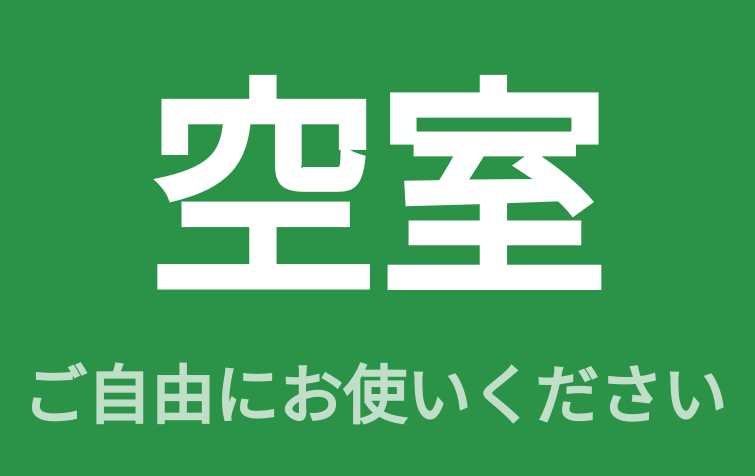
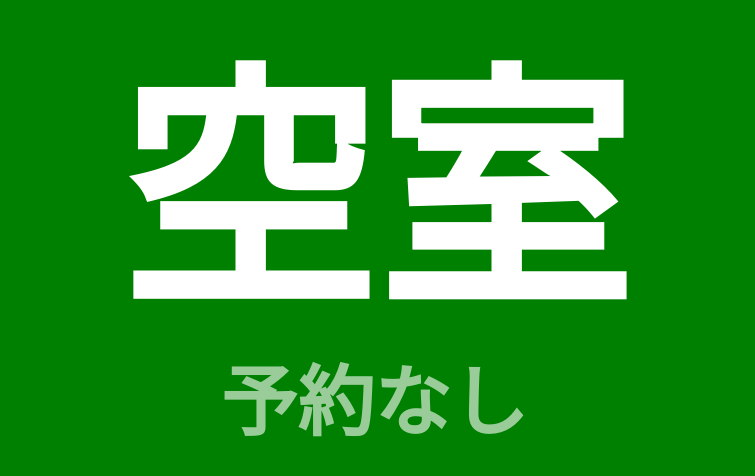
Before and after one commit to kotani6053/-, a Next.js app: page /edit in a window 1280 px wide. Shown: the part 140-616 px from the top of the page, without its empty margins (266-1021 px from the left). Built offline with nearby package versions, Linux system fonts and the light colour scheme.

Commit message:
Update page.js

```diff
--- a/app/edit/page.js
+++ b/app/edit/page.js
@@ -2,26 +2,29 @@
 import { useState, useEffect } from "react";
 
 export default function RoomDisplay() {
-  const [data, setData] = useState({ user: "確認中...", purpose: "", time: "" });
+  const [data, setData] = useState({ user: "読込中...", purpose: "", time: "" });
 
   const fetchStatus = async () => {
     try {
-      const res = await fetch("/api/room");
+      // キャッシュを避けるためにタイムスタンプを付与
+      const res = await fetch(`/api/room?t=${Date.now()}`, { cache: "no-store" });
       const json = await res.json();
       setData(json);
-    } catch (e) { console.error("データ取得失敗"); }
+    } catch (e) {
+      console.error("Fetch error");
+    }
   };
 
   useEffect(() => {
     fetchStatus();
-    const interval = setInterval(fetchStatus, 3000); // 3秒ごとに自動更新
+    const interval = setInterval(fetchStatus, 3000);
     return () => clearInterval(interval);
   }, []);
 
   const handleRelease = async () => {
-    if (!confirm("会議を終了して空室にしますか？")) return;
     await fetch("/api/room", {
       method: "POST",
+      headers: { "Content-Type": "application/json" },
       body: JSON.stringify({ action: "release" }),
     });
     fetchStatus();
@@ -31,7 +34,7 @@ export default function RoomDisplay() {
 
   return (
     <div style={{
-      backgroundColor: isOccupied ? "#D90429" : "#2B9348", // 使用中は赤、空室は緑
+      backgroundColor: isOccupied ? "#d00000" : "#008000",
       color: "white",
       height: "100vh",
       width: "100vw",
@@ -39,44 +42,45 @@ export default function RoomDisplay() {
       flexDirection: "column",
       justifyContent: "center",
       alignItems: "center",
-      fontFamily: "'Helvetica Neue', Arial, sans-serif",
-      textAlign: "center"
+      fontFamily: "sans-serif",
+      textAlign: "center",
+      overflow: "hidden"
     }}>
-      {/* 状態表示：画面横幅の約18%の大きさ */}
-      <div style={{ fontSize: "18vw", fontWeight: "900", lineHeight: "1" }}>
+      {/* 巨大ステータス表示 */}
+      <h1 style={{ fontSize: "20vw", margin: 0, fontWeight: "900", lineHeight: 1 }}>
         {isOccupied ? "使用中" : "空室"}
-      </div>
+      </h1>
 
-      {/* 会議詳細：画面横幅の約5%の大きさ */}
-      <div style={{ fontSize: "5vw", marginTop: "4vh", fontWeight: "bold" }}>
+      {/* 詳細情報 */}
+      <div style={{ fontSize: "6vw", marginTop: "2vh", fontWeight: "bold" }}>
         {isOccupied ? (
           <>
             <div>{data.purpose}</div>
-            <div style={{ opacity: 0.8 }}>{data.user} {data.time && `| ${data.time}~`}</div>
+            <div style={{ opacity: 0.8 }}>{data.user} {data.time && `(${data.time}~)`}</div>
           </>
         ) : (
-          <div style={{ opacity: 0.7 }}>ご自由にお使いください</div>
+          <div style={{ opacity: 0.6 }}>予約なし</div>
         )}
       </div>
 
-      {/* クイック退室ボタン：使用中のみ右下に配置（または中央） */}
+      {/* ワンタッチ空室ボタン */}
       {isOccupied && (
         <button
           onClick={handleRelease}
           style={{
-            marginTop: "10vh",
-            padding: "20px 50px",
-            fontSize: "3vw",
-            borderRadius: "50px",
+            marginTop: "8vh",
+            padding: "4vh 8vw",
+            fontSize: "5vw",
+            borderRadius: "100px",
             border: "none",
             backgroundColor: "white",
-            color: "#D90429",
+            color: "#d00000",
             fontWeight: "bold",
             cursor: "pointer",
-            boxShadow: "0 10px 20px rgba(0,0,0,0.3)"
+            boxShadow: "0 10px 40px rgba(0,0,0,0.4)"
           }}
         >
-          ■ 会議終了
+          ■ 終了して空室にする
         </button>
       )}
     </div>
```
